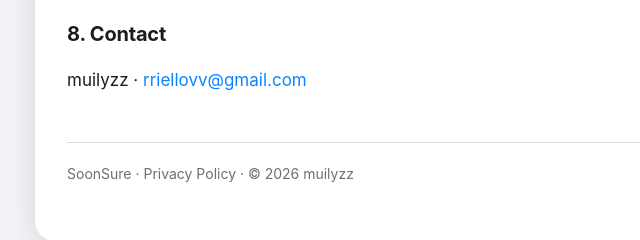
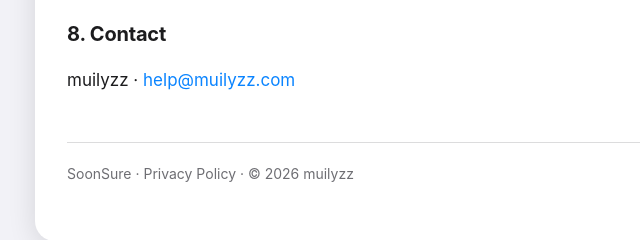
Before and after one commit to Muilyzz/soonsure.muilyzz.com, a plain HTML site: page terms.html in a window 1280 px wide. Shown: the part 1780-2020 px from the top of the page, 245-885 px from the left. Drawn offline with Linux system fonts and the light colour scheme.

Commit message:
Contact address: help@muilyzz.com
Co-Authored-By: Claude Fable 5.1 <noreply@anthropic.com>

```diff
--- a/terms.html
+++ b/terms.html
@@ -44,7 +44,7 @@
     <p>These terms are governed by the laws of the Republic of Korea. If a dispute arises, please write to the address below first; most things are resolved by talking.</p>
 
     <h2>8. Contact</h2>
-    <p>muilyzz · <a href="mailto:rriellovv@gmail.com">rriellovv@gmail.com</a></p>
+    <p>muilyzz · <a href="mailto:help@muilyzz.com">help@muilyzz.com</a></p>
 
     <footer>
       <a href="index.html">SoonSure</a> · <a href="privacy.html">Privacy Policy</a> · © 2026 muilyzz
```
Also changed, not shown: index.html (+1 -1 lines), privacy.html (+1 -1 lines).
